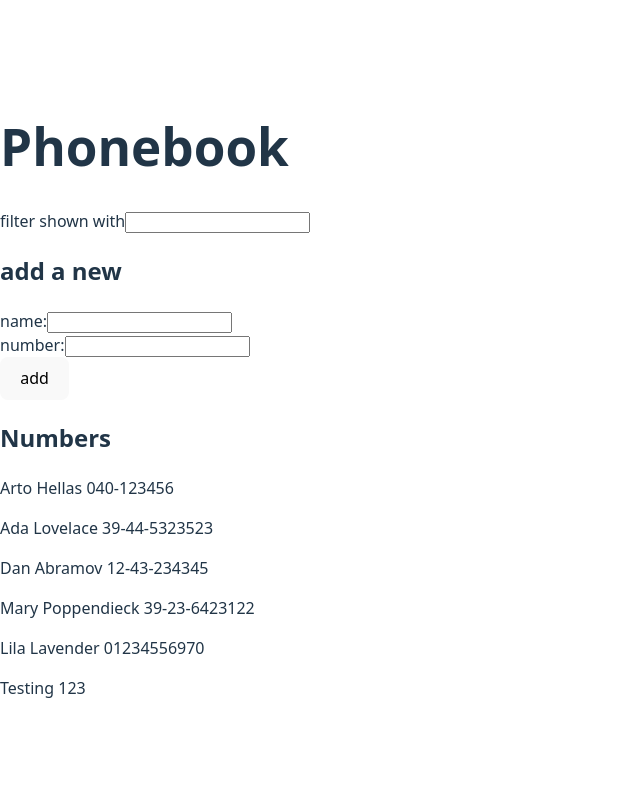
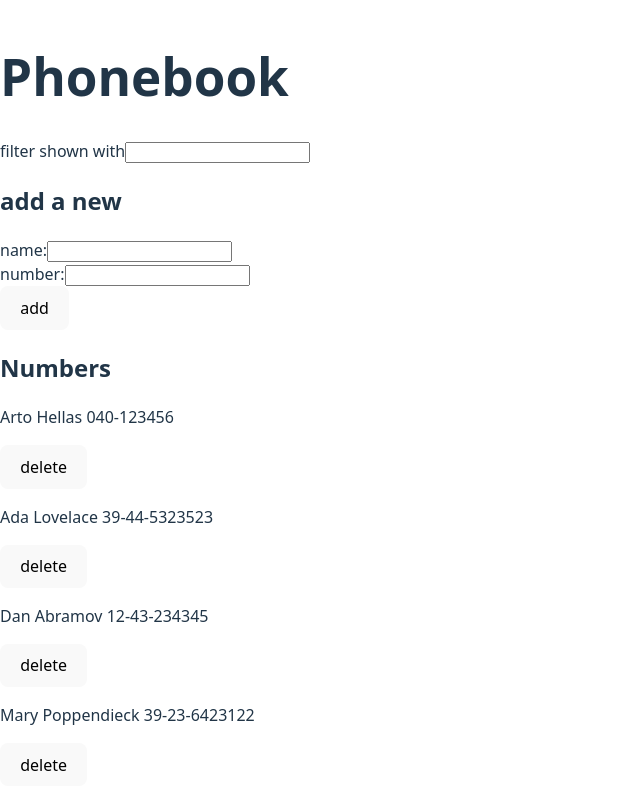
Before and after one commit to candleconch/fso-exercises, a React (Vite) app in the folder part2/phonebook/: page / in a window 1280 px wide. Shown: the whole page, without its empty margins (0-640 px from the left). Built offline with nearby package versions, Linux system fonts and the light colour scheme; data requests are answered from the project's data file.

Commit message:
Complete step 9

```diff
--- a/part2/phonebook/db.json
+++ b/part2/phonebook/db.json
@@ -19,16 +19,6 @@
       "name": "Mary Poppendieck",
       "number": "39-23-6423122",
       "id": "4"
-    },
-    {
-      "id": "abd7",
-      "name": "Lila Lavender ",
-      "number": "01234556970"
-    },
-    {
-      "id": "a432",
-      "name": "Testing",
-      "number": "123"
     }
   ]
 }
--- a/part2/phonebook/src/App.jsx
+++ b/part2/phonebook/src/App.jsx
@@ -52,6 +52,19 @@ const App = () => {
     setNewName('');
     setNewNumber('');
   }
+  const deletePerson = (id) => {
+    const deleteHuh = window.confirm('Delete this entry?')
+    if (!deleteHuh) return;
+
+    personService
+    .deleteEntry(id)
+    .then(response => {
+      const filtered = persons.filter(p => p.id !== response.id)
+      setPersons(filtered);
+    })
+    }
+
+
   const shown = persons.filter(p => {
     if (filter.trim().length > 0) {
       return p.name.toLowerCase().includes(filter)
@@ -71,7 +84,7 @@ const App = () => {
         handleNumberChange={handleChange('number')}
         />
       <h2>Numbers</h2>
-      <Phonebook persons={shown}/>
+      <Phonebook shown={shown} deletePerson={deletePerson}/>
     </div>
   )
 }
--- a/part2/phonebook/src/components/Phonebook.jsx
+++ b/part2/phonebook/src/components/Phonebook.jsx
@@ -1,7 +1,15 @@
-const Phonebook = ({persons}) => {
+import { Fragment } from "react";
+const Phonebook = ({shown, deletePerson}) => {
 
       return (
-        <div>{persons.map(person => <p key={person.name}>{person.name} {person.number}</p>)}</div>
-      )
+        <div>{shown.map(person => {
+          return (
+          <Fragment key={person.id}>
+          <p>{person.name} {person.number}</p>
+          <button onClick={() => deletePerson(person.id)}>delete</button>
+          </Fragment>
+      )})}
+      </div>
+      );
 }
 export default Phonebook;
--- a/part2/phonebook/src/services/persons.js
+++ b/part2/phonebook/src/services/persons.js
@@ -11,8 +11,14 @@ const makeEntry = (name, number) => {
     return request.then(response => response.data);
 
 }
+const deleteEntry = (id) => {
+    const request = axios.delete(`${baseUrl}/${id}`);
+    return request.then(response => response.data);
+
+}
 
 export default {
     makeEntry,
-    getEntries
+    getEntries,
+    deleteEntry
 };
```
